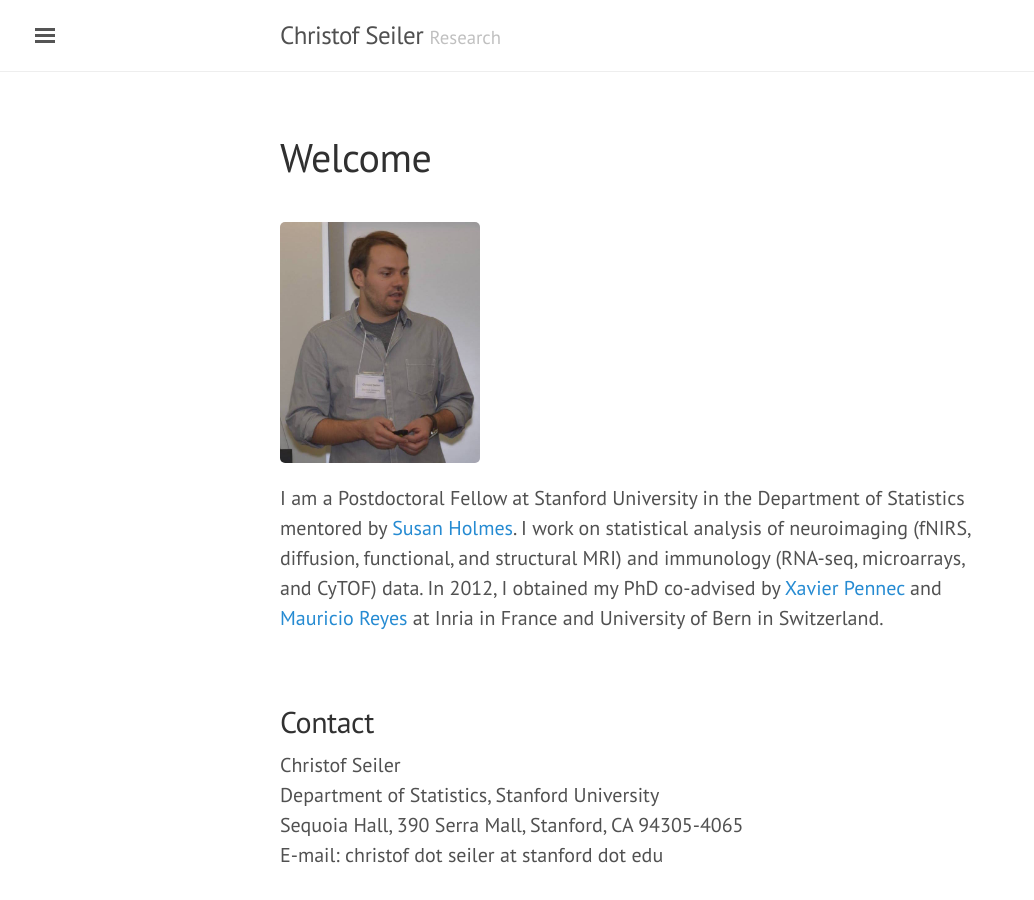
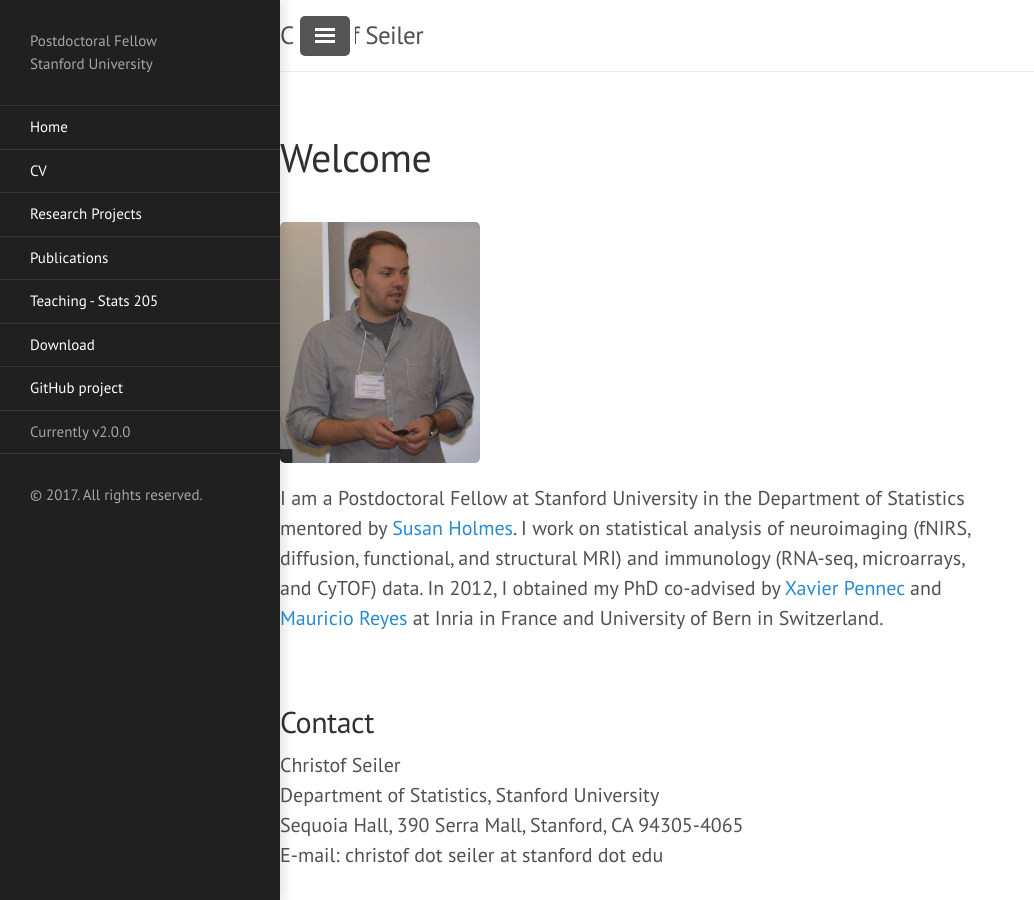
Before and after one commit to ChristofSeiler/ChristofSeiler.github.io, a Jekyll site: the page built from index.html, in a window 1280 px wide. Shown: the whole page, without its empty margins (0-1034 px from the left). Built offline with Jekyll 4.4.1, drawn with Linux system fonts in a browser that asks for light colours; the list of posts is cut into pages by our own code.

Commit message:
keep sidebar open

```diff
--- a/_config.yml
+++ b/_config.yml
@@ -8,7 +8,7 @@
 
 # Setup
 title:            Christof Seiler
-tagline:          'Research'
+tagline:          ''
 description:      'Postdoctoral Fellow<br>Stanford University'
 url:              http://christofseiler.github.io
 baseurl:          /
@@ -22,7 +22,7 @@
 paginate_path: "page:num"
 
 # Custom vars
-version:          2.1.0
+version:          2.0.0
 
 github:
   repo:           https://github.com/ChristofSeiler/ChristofSeiler.github.io
--- a/_includes/sidebar.html
+++ b/_includes/sidebar.html
@@ -1,6 +1,6 @@
 <!-- Target for toggling the sidebar `.sidebar-checkbox` is for regular
      styles, `#sidebar-checkbox` for behavior. -->
-<input type="checkbox" class="sidebar-checkbox" id="sidebar-checkbox">
+<input type="checkbox" class="sidebar-checkbox" id="sidebar-checkbox" checked>
 
 <!-- Toggleable sidebar -->
 <div class="sidebar" id="sidebar">
```
